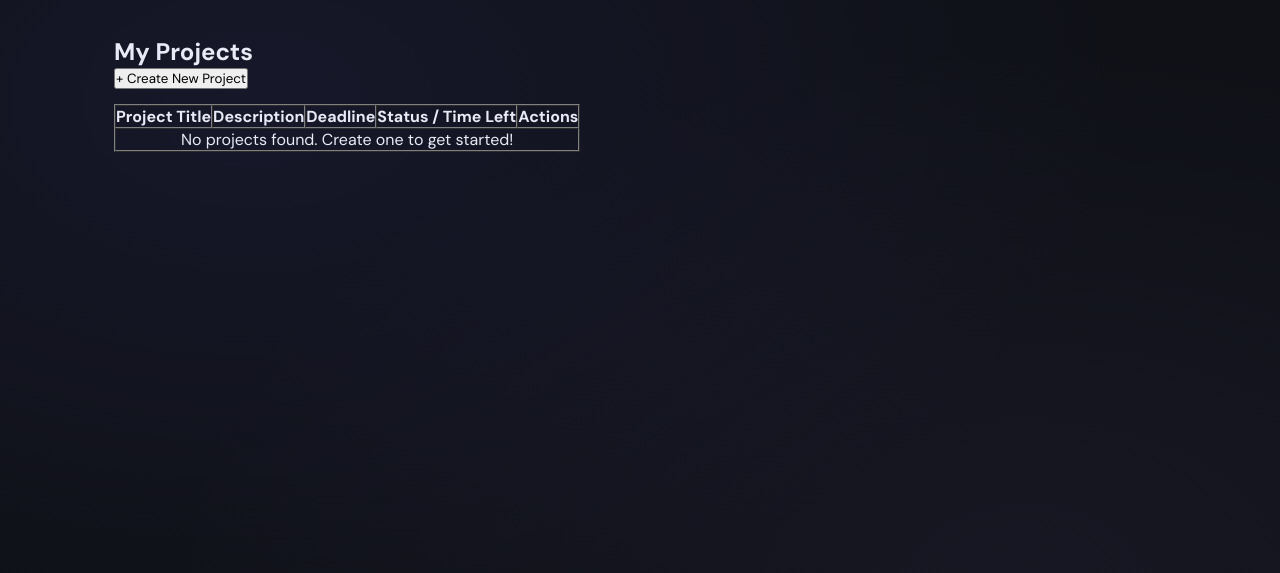
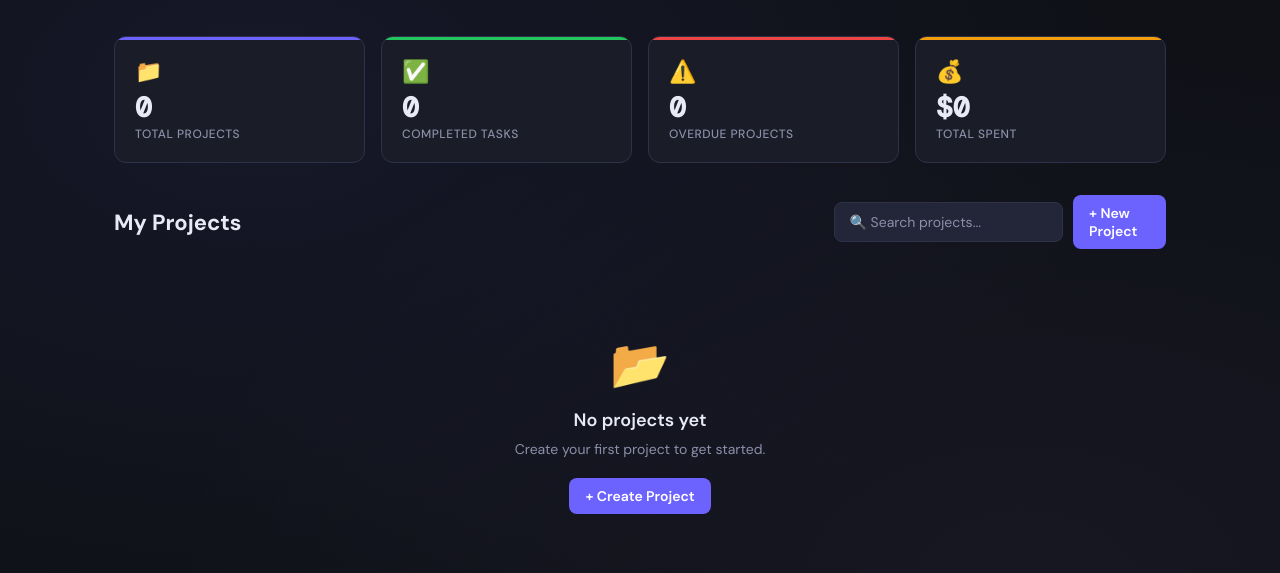
Before and after one commit to minaay25/Academic-Project-Tracker, a Flask app: page / in a window 1280 px wide. Shown: the part 60-633 px from the top of the page. Run offline with Flask 3, Linux system fonts and the light colour scheme; a user stored in the database is signed in; data comes from the database, SQL or seed files in the repository.

Commit message:
[US5] Add stats cards, search filter, and Chart.js graphs to dashboard

```diff
--- a/templates/dashboard.html
+++ b/templates/dashboard.html
@@ -1,41 +1,158 @@
 {% extends 'base.html' %}
 
 {% block content %}
-    <h2>My Projects</h2>
-    <a href="{{ url_for('create_project') }}">
-        <button style="margin-bottom: 15px;">+ Create New Project</button>
-    </a>
 
-    <table border="1" cellpadding="10" cellspacing="0">
-        <tr>
-            <th>Project Title</th>
-            <th>Description</th>
-            <th>Deadline</th>
-            <th>Status / Time Left</th>
-            <th>Actions</th>
-        </tr>
-        {% for project in projects %}
-        <tr>
-            <td><a href="{{ url_for('project_detail', project_id=project.id) }}" style="font-weight: bold; color: #3498db;">{{ project.title }}</a></td>
-            <td>{{ project.description }}</td>
-            <td>{{ project.deadline }}</td>
-            <td style="font-weight: bold; color: {% if project.status == 'Overdue' %}red{% else %}green{% endif %};">
-                {{ project.status }}
-            </td>
-            <td>
-                <a href="{{ url_for('edit_project', project_id=project.id) }}">
-                    <button style="background-color: #f39c12; padding: 5px 10px; font-size: 12px; margin-right: 5px;">Edit</button>
-                </a>
+<div class="stats-grid">
+    <div class="stat-card blue">
+        <div class="stat-icon">📁</div>
+        <div class="stat-value">{{ projects|length }}</div>
+        <div class="stat-label">Total Projects</div>
+    </div>
+    <div class="stat-card green">
+        <div class="stat-icon">✅</div>
+        <div class="stat-value">{{ completed_tasks }}</div>
+        <div class="stat-label">Completed Tasks</div>
+    </div>
+    <div class="stat-card red">
+        <div class="stat-icon">⚠️</div>
+        <div class="stat-value">{{ overdue_count }}</div>
+        <div class="stat-label">Overdue Projects</div>
+    </div>
+    <div class="stat-card yellow">
+        <div class="stat-icon">💰</div>
+        <div class="stat-value">${{ "%.0f"|format(total_spent) }}</div>
+        <div class="stat-label">Total Spent</div>
+    </div>
+</div>
 
-                <form action="{{ url_for('delete_project', project_id=project.id) }}" method="POST" style="display:inline;">
-                    <button type="submit" style="background-color: #e74c3c; padding: 5px 10px; font-size: 12px;" onclick="return confirm('Are you sure you want to delete this project and all its data?');">Delete</button>
-                </form>
-            </td>
-        </tr>
-        {% else %}
-        <tr>
-            <td colspan="5" style="text-align: center;">No projects found. Create one to get started!</td>
-        </tr>
-        {% endfor %}
-    </table>
+<div class="page-header">
+    <h2 class="page-title">My Projects</h2>
+    <div style="display:flex; gap:10px; align-items:center;">
+        <input class="search-bar" type="text" id="searchInput" placeholder="🔍 Search projects..." onkeyup="filterProjects()">
+        <a href="{{ url_for('create_project') }}" class="btn btn-primary">+ New Project</a>
+    </div>
+</div>
+
+{% if projects %}
+<div class="projects-grid" id="projectsGrid">
+    {% for project in projects %}
+    {% set pct = project.progress %}
+    <div class="project-card" data-title="{{ project.title|lower }} {{ project.description|lower }}">
+        <a href="{{ url_for('project_detail', project_id=project.id) }}" class="project-card-title">
+            {{ project.title }}
+        </a>
+        <div class="project-card-desc">{{ project.description or 'No description.' }}</div>
+
+        <div class="project-meta">
+            <span>📅 {{ project.deadline }}</span>
+            {% if project.status == 'Overdue' %}
+                <span class="badge badge-red">🔴 Overdue</span>
+            {% elif project.days_left <= 3 %}
+                <span class="badge badge-yellow">⚡ {{ project.status }}</span>
+            {% else %}
+                <span class="badge badge-green">{{ project.status }}</span>
+            {% endif %}
+        </div>
+
+        <div class="progress-wrap">
+            <div class="progress-label">
+                <span>Progress</span>
+                <span>{{ pct }}%</span>
+            </div>
+            <div class="progress-bar">
+                <div class="progress-fill {% if pct < 40 %}low{% elif pct < 80 %}mid{% else %}high{% endif %}"
+                     style="width: {{ pct }}%;"></div>
+            </div>
+        </div>
+
+        <div class="project-card-actions">
+            <a href="{{ url_for('edit_project', project_id=project.id) }}" class="btn btn-warning btn-sm">✏️ Edit</a>
+            <form action="{{ url_for('delete_project', project_id=project.id) }}" method="POST" style="display:inline;">
+                <button type="submit" class="btn btn-danger btn-sm"
+                    onclick="return confirm('Delete this project and all its data?')">🗑 Delete</button>
+            </form>
+        </div>
+    </div>
+    {% endfor %}
+</div>
+
+<div style="display:grid; grid-template-columns:1fr 1fr; gap:20px; margin-top:28px;">
+    <div class="panel">
+        <div class="panel-title">📊 Task Overview</div>
+        <div class="chart-container">
+            <canvas id="taskChart"></canvas>
+        </div>
+    </div>
+    <div class="panel">
+        <div class="panel-title">💸 Spending by Project</div>
+        <div class="chart-container">
+            <canvas id="budgetChart"></canvas>
+        </div>
+    </div>
+</div>
+
+<script>
+Chart.defaults.color = '#8b8fa8';
+Chart.defaults.borderColor = '#2e3248';
+
+new Chart(document.getElementById('taskChart').getContext('2d'), {
+    type: 'doughnut',
+    data: {
+        labels: ['Completed', 'Pending'],
+        datasets: [{
+            data: [{{ completed_tasks }}, {{ total_tasks - completed_tasks }}],
+            backgroundColor: ['rgba(34,197,94,0.8)', 'rgba(245,158,11,0.6)'],
+            borderWidth: 0,
+        }]
+    },
+    options: {
+        responsive: true,
+        maintainAspectRatio: false,
+        cutout: '65%',
+        plugins: { legend: { position: 'bottom', labels: { padding: 16, font: { size: 12 } } } }
+    }
+});
+
+new Chart(document.getElementById('budgetChart').getContext('2d'), {
+    type: 'bar',
+    data: {
+        labels: [{% for p in projects %}'{{ p.title[:12] }}{% if p.title|length > 12 %}…{% endif %}',{% endfor %}],
+        datasets: [{
+            label: 'Spent ($)',
+            data: [{% for p in projects %}{{ p.spent }},{% endfor %}],
+            backgroundColor: 'rgba(108,99,255,0.7)',
+            borderRadius: 6,
+            borderSkipped: false,
+        }]
+    },
+    options: {
+        responsive: true,
+        maintainAspectRatio: false,
+        plugins: { legend: { display: false } },
+        scales: {
+            y: { grid: { color: '#2e3248' }, ticks: { color: '#8b8fa8' } },
+            x: { grid: { display: false }, ticks: { color: '#8b8fa8' } }
+        }
+    }
+});
+</script>
+
+{% else %}
+<div class="empty-state">
+    <div class="empty-state-icon">📂</div>
+    <div class="empty-state-title">No projects yet</div>
+    <div class="empty-state-desc">Create your first project to get started.</div>
+    <a href="{{ url_for('create_project') }}" class="btn btn-primary">+ Create Project</a>
+</div>
+{% endif %}
+
+<script>
+function filterProjects() {
+    const query = document.getElementById('searchInput').value.toLowerCase();
+    document.querySelectorAll('.project-card').forEach(card => {
+        card.style.display = card.dataset.title.includes(query) ? '' : 'none';
+    });
+}
+</script>
+
 {% endblock %}
```
